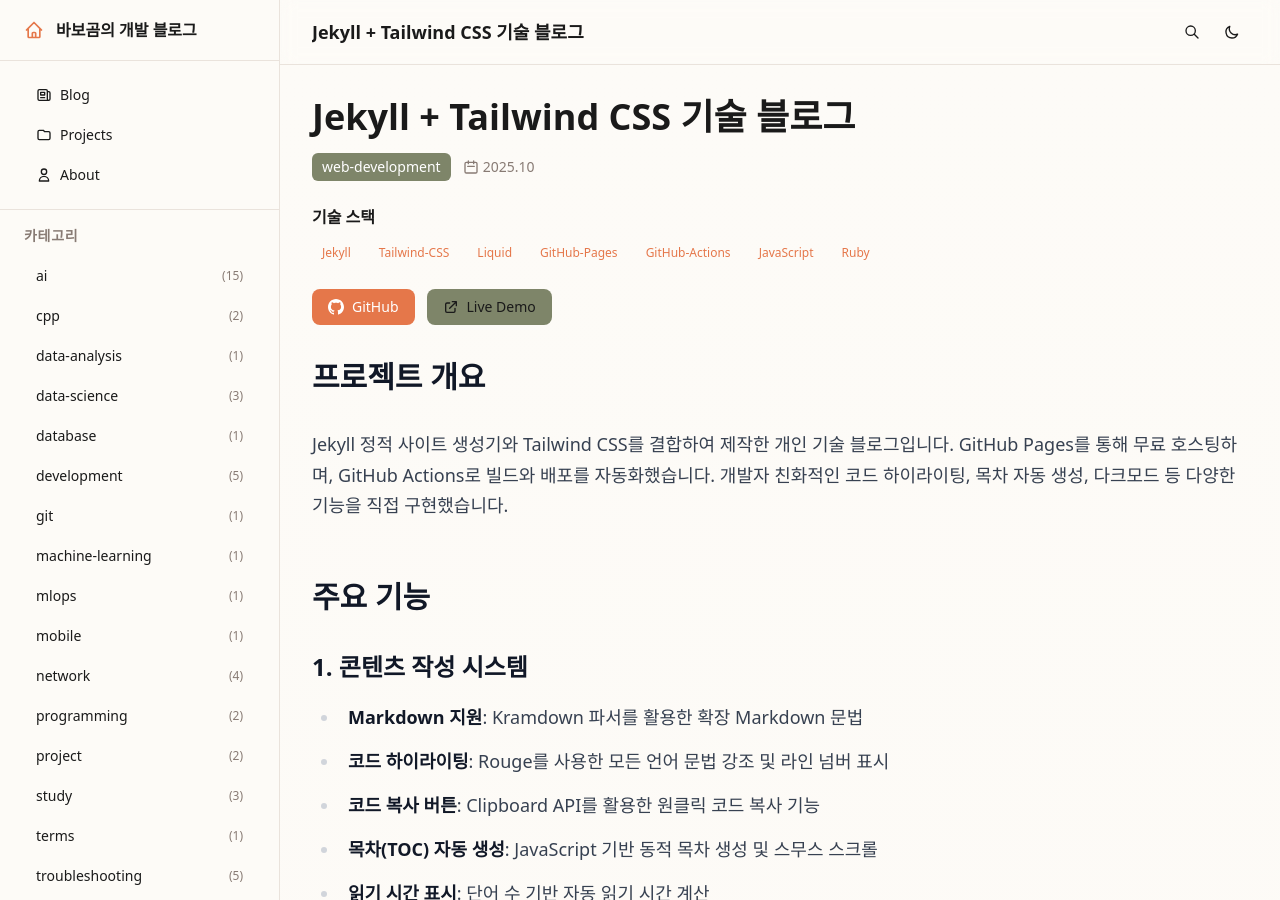
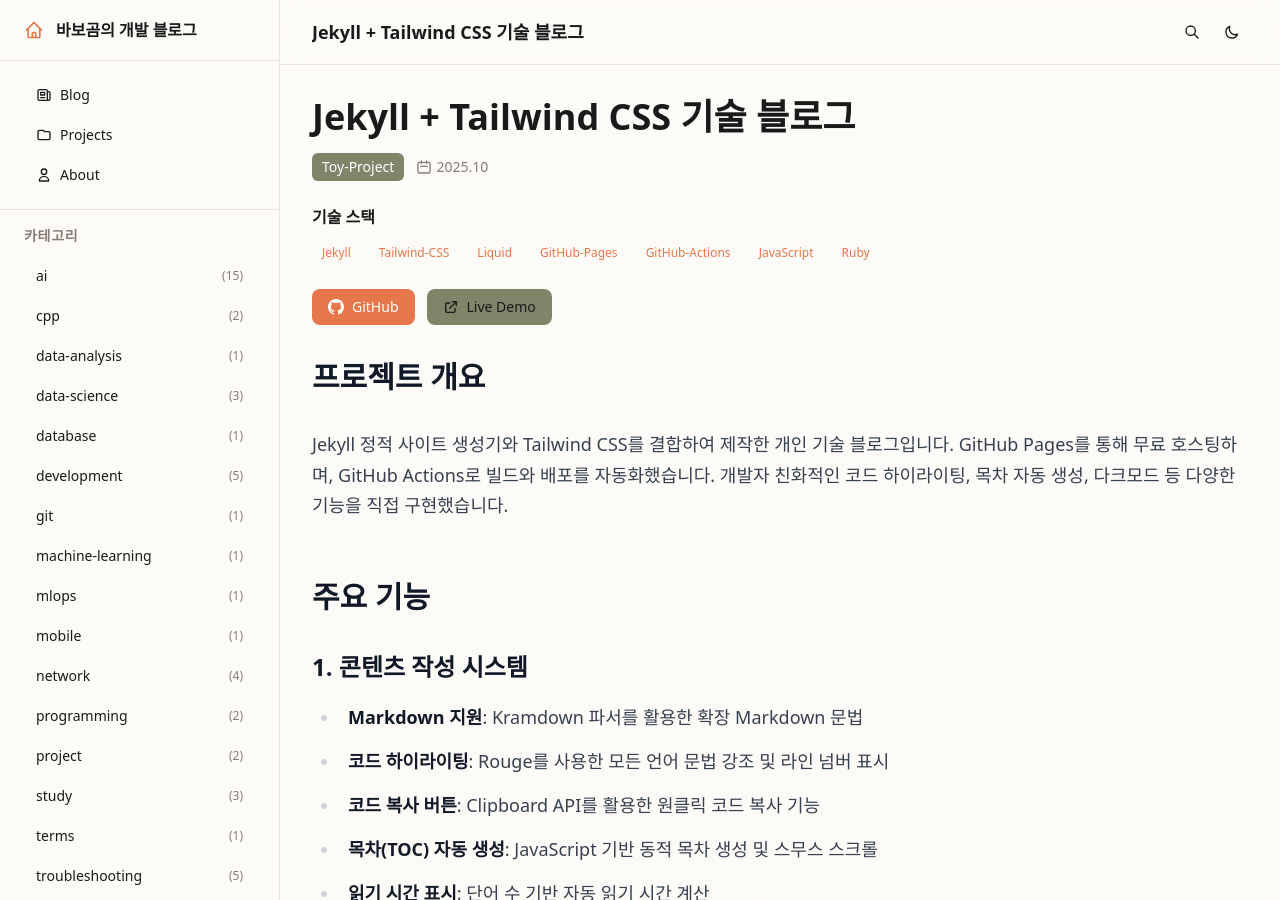
Before and after one commit to 1di0t/1di0t.github.io, a Jekyll site: the page built from _projects/github-pages-blog.md, in a window 1280 px wide and 900 px high. Built offline with Jekyll 4.4.1, drawn with Linux system fonts in a browser that asks for light colours; some web fonts are replaced; comment, search, counter and statistics services are not loaded.

Commit message:
카테고리 수정: Toy-Project로 변경
- 기존 web-development에서 Toy-Project로 카테고리 변경

```diff
--- a/_projects/github-pages-blog.md
+++ b/_projects/github-pages-blog.md
@@ -1,6 +1,6 @@
 ---
 title: "Jekyll + Tailwind CSS 기술 블로그"
-category: web-development
+category: Toy-Project
 tech_stack: [Jekyll, Tailwind-CSS, Liquid, GitHub-Pages, GitHub-Actions, JavaScript, Ruby]
 github: https://github.com/1di0t/1di0t.github.io
 demo: https://1di0t.github.io
```
